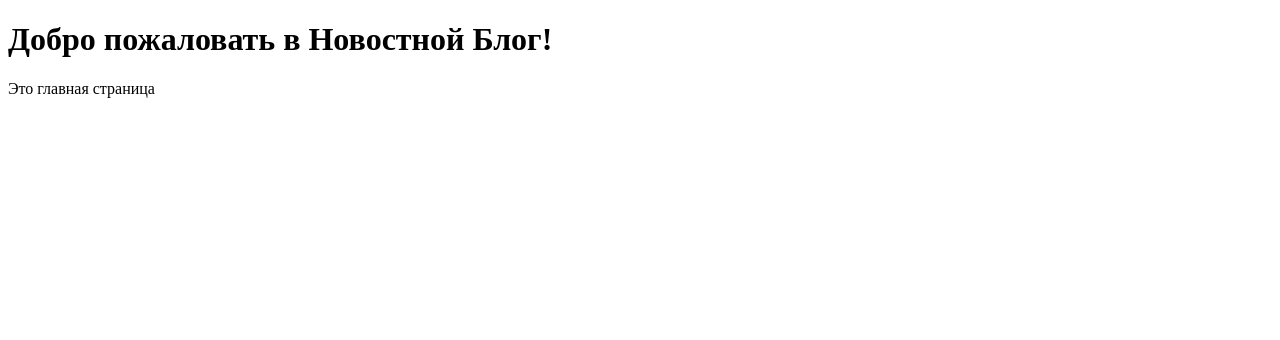
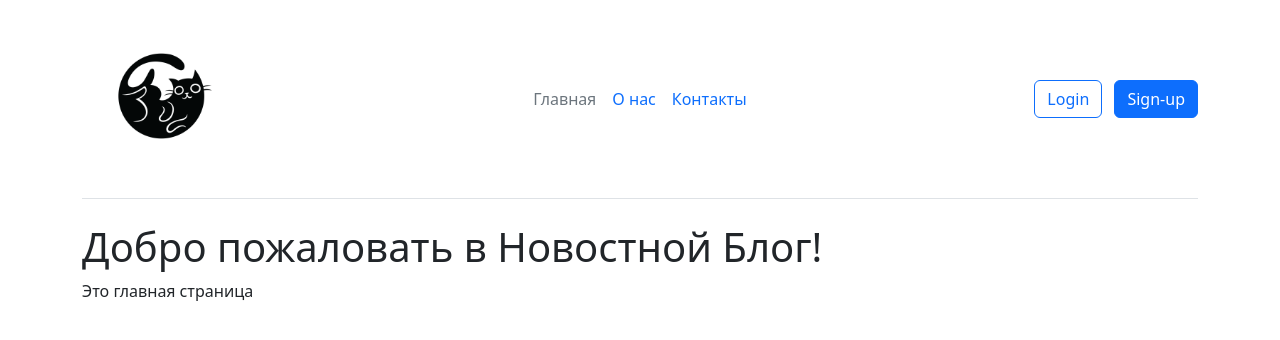
Before and after one commit to DKrey06/WEB_ProjectsDK, a Flask app: page / in a window 1280 px wide. Shown: the top 340 px of the page. Run offline with Flask 3, Linux system fonts and the light colour scheme.

Commit message:
Adding a logo

```diff
--- /dev/null
+++ b/2.News_Blog_DK/static/css/main.css
@@ -0,0 +1,9 @@
+body {
+	background-color: white;
+}
+
+.header_img {
+	width: 80%;
+	max-width: 200px;
+
+}
--- a/2.News_Blog_DK/templates/base.html
+++ b/2.News_Blog_DK/templates/base.html
@@ -4,11 +4,37 @@
 <head>
 	<meta charset="UTF-8">
 	<meta name="viewport" content="width=device-width, initial-scale=1.0">
+	<link href="https://cdn.jsdelivr.net/npm/bootstrap@5.3.8/dist/css/bootstrap.min.css" rel="stylesheet"
+		integrity="sha384-sRIl4kxILFvY47J16cr9ZwB07vP4J8+LH7qKQnuqkuIAvNWLzeN8tE5YBujZqJLB" crossorigin="anonymous">
+	<link rel="stylesheet" href="{{url_for('static',filename='css/main.css')}}">
 	<title>{% block title %}{% endblock %}</title>
 </head>
 
 <body>
-	{% block body %}{% endblock %}
+	<div class='container'>
+		<header
+			class="d-flex flex-wrap align-items-center justify-content-center justify-content-md-between py-3 mb-4 border-bottom">
+			<div class="col-md-3 mb-2 mb-md-0">
+				<a href="/" class="d-inline-flex link-body-emphasis text-decoration-none">
+					<img class='header_img' src="{{url_for('static',filename='images/LogoCat.png')}}" alt="Logo_Cat">
+				</a>
+			</div>
+			<ul class="nav col-12 col-md-auto mb-2 justify-content-center mb-md-0">
+				<li><a href="{{ url_for('index')}}" class="nav-link px-2 link-secondary">Главная</a></li>
+				<li><a href="{{ url_for('about')}}" class="nav-link px-2">О нас</a></li>
+				<li><a href="{{ url_for('contact')}}" class="nav-link px-2">Контакты</a></li>
+
+			</ul>
+			<div class="col-md-3 text-end">
+				<button type="button" class="btn btn-outline-primary me-2">
+					Login
+				</button>
+				<button type="button" class="btn btn-primary">Sign-up</button>
+			</div>
+		</header>
+		{% block body %}{% endblock %}
+	</div>
+
 </body>
 
 </html>
```
Also changed, not shown: 2.News_Blog_DK/main.css (deleted), 2.News_Blog_DK/static/images/LogoCat.png (added).
